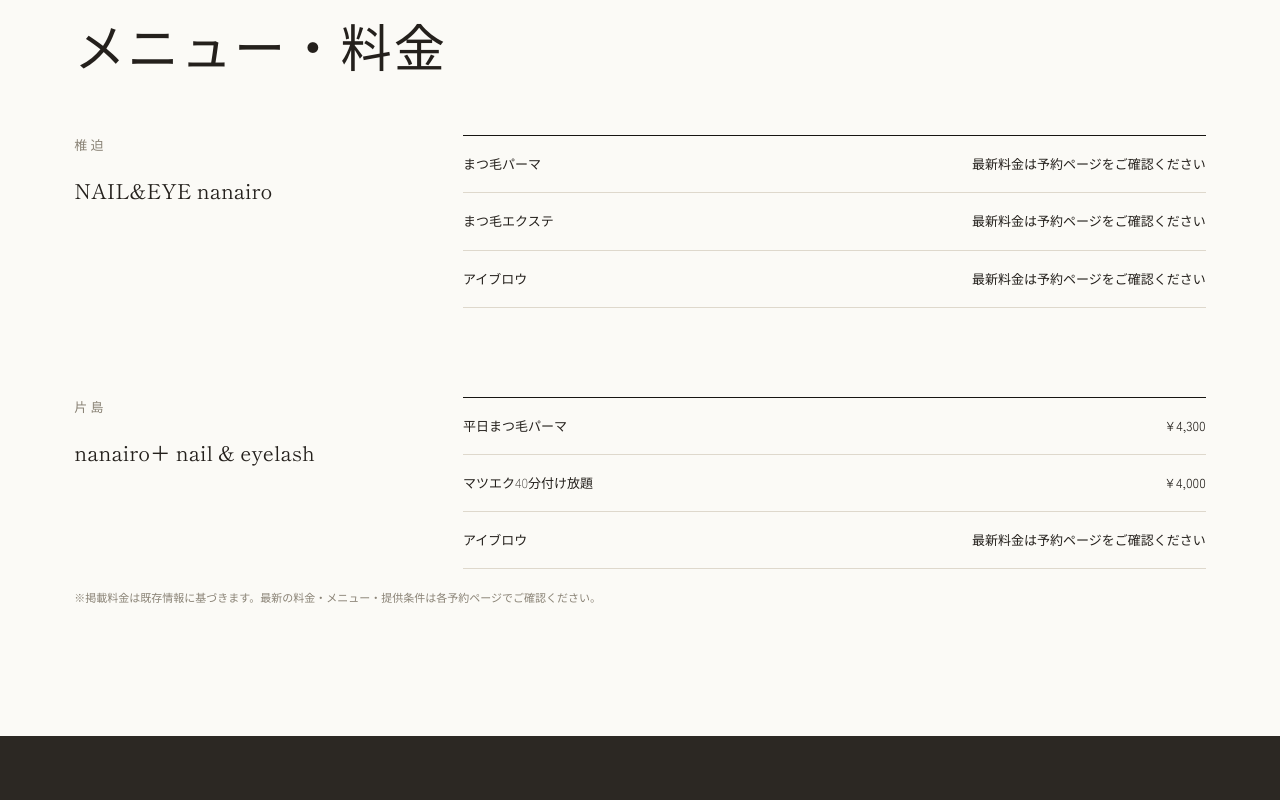
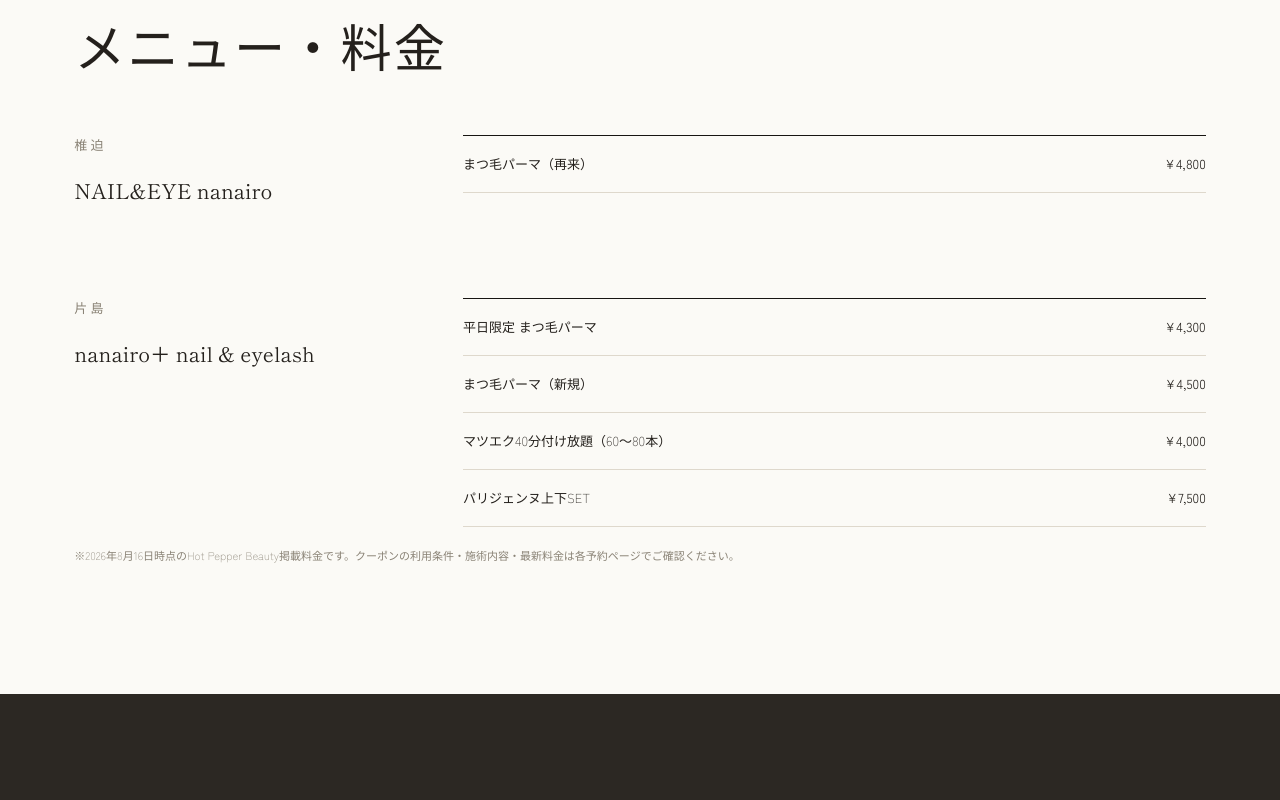
Before and after one commit to folio-jp/BeautySalon-nanairo, a plain HTML site: page EYE.dc.html in a window 1280 px wide. Shown: the part 2100-2900 px from the top of the page. Drawn offline with nearby package versions, Linux system fonts and the light colour scheme.

Commit message:
Add current eye service prices

```diff
--- a/EYE.dc.html
+++ b/EYE.dc.html
@@ -54,8 +54,8 @@
 <article class="available-card" data-reveal="card"><p class="svc-kicker">片島</p><h3><a href="SALONS.dc.html#katashima">nanairo＋ nail & eyelash</a></h3><p>まつ毛パーマ / まつ毛エクステ / アイブロウ</p><a class="svc-text-link" href="#menu-price">メニューを見る <span aria-hidden="true">↓</span></a></article></div></div>
 </section>
 <section class="detail-section" id="menu-price" data-screen-label="MENU & PRICE">
-  <div class="svc-shell"><p class="svc-kicker" data-reveal="label">MENU &amp; PRICE</p><h2 class="svc-heading" data-reveal="line">メニュー・料金</h2><div class="price-grid"><section class="price-block"><header><div><p class="svc-kicker">椎迫</p><h3>NAIL&EYE nanairo</h3></div></header><div class="price-list"><div class="price-row"><span>まつ毛パーマ</span><strong>最新料金は予約ページをご確認ください</strong></div><div class="price-row"><span>まつ毛エクステ</span><strong>最新料金は予約ページをご確認ください</strong></div><div class="price-row"><span>アイブロウ</span><strong>最新料金は予約ページをご確認ください</strong></div></div></section>
-<section class="price-block"><header><div><p class="svc-kicker">片島</p><h3>nanairo＋ nail & eyelash</h3></div></header><div class="price-list"><div class="price-row"><span>平日まつ毛パーマ</span><strong>¥4,300</strong></div><div class="price-row"><span>マツエク40分付け放題</span><strong>¥4,000</strong></div><div class="price-row"><span>アイブロウ</span><strong>最新料金は予約ページをご確認ください</strong></div></div></section></div><p class="price-note">※掲載料金は既存情報に基づきます。最新の料金・メニュー・提供条件は各予約ページでご確認ください。</p></div>
+  <div class="svc-shell"><p class="svc-kicker" data-reveal="label">MENU &amp; PRICE</p><h2 class="svc-heading" data-reveal="line">メニュー・料金</h2><div class="price-grid"><section class="price-block"><header><div><p class="svc-kicker">椎迫</p><h3>NAIL&EYE nanairo</h3></div></header><div class="price-list"><div class="price-row"><span>まつ毛パーマ（再来）</span><strong>¥4,800</strong></div></div></section>
+<section class="price-block"><header><div><p class="svc-kicker">片島</p><h3>nanairo＋ nail & eyelash</h3></div></header><div class="price-list"><div class="price-row"><span>平日限定 まつ毛パーマ</span><strong>¥4,300</strong></div><div class="price-row"><span>まつ毛パーマ（新規）</span><strong>¥4,500</strong></div><div class="price-row"><span>マツエク40分付け放題（60〜80本）</span><strong>¥4,000</strong></div><div class="price-row"><span>パリジェンヌ上下SET</span><strong>¥7,500</strong></div></div></section></div><p class="price-note">※2026年8月16日時点のHot Pepper Beauty掲載料金です。クーポンの利用条件・施術内容・最新料金は各予約ページでご確認ください。</p></div>
 </section>
 <section class="detail-section detail-section--tint" data-screen-label="RESERVATION">
   <div class="svc-shell"><p class="svc-kicker" data-reveal="label">RESERVATION</p><h2 class="svc-heading" data-reveal="line">ご予約</h2><div class="reservation-grid"><a class="reservation-card" href="https://beauty.hotpepper.jp/kr/slnH000675923/coupon/" target="_blank" rel="noopener noreferrer"><span>椎迫</span><strong>HOT PEPPER BEAUTY</strong><small>予約ページへ <span aria-hidden="true">↗</span></small></a>
```
